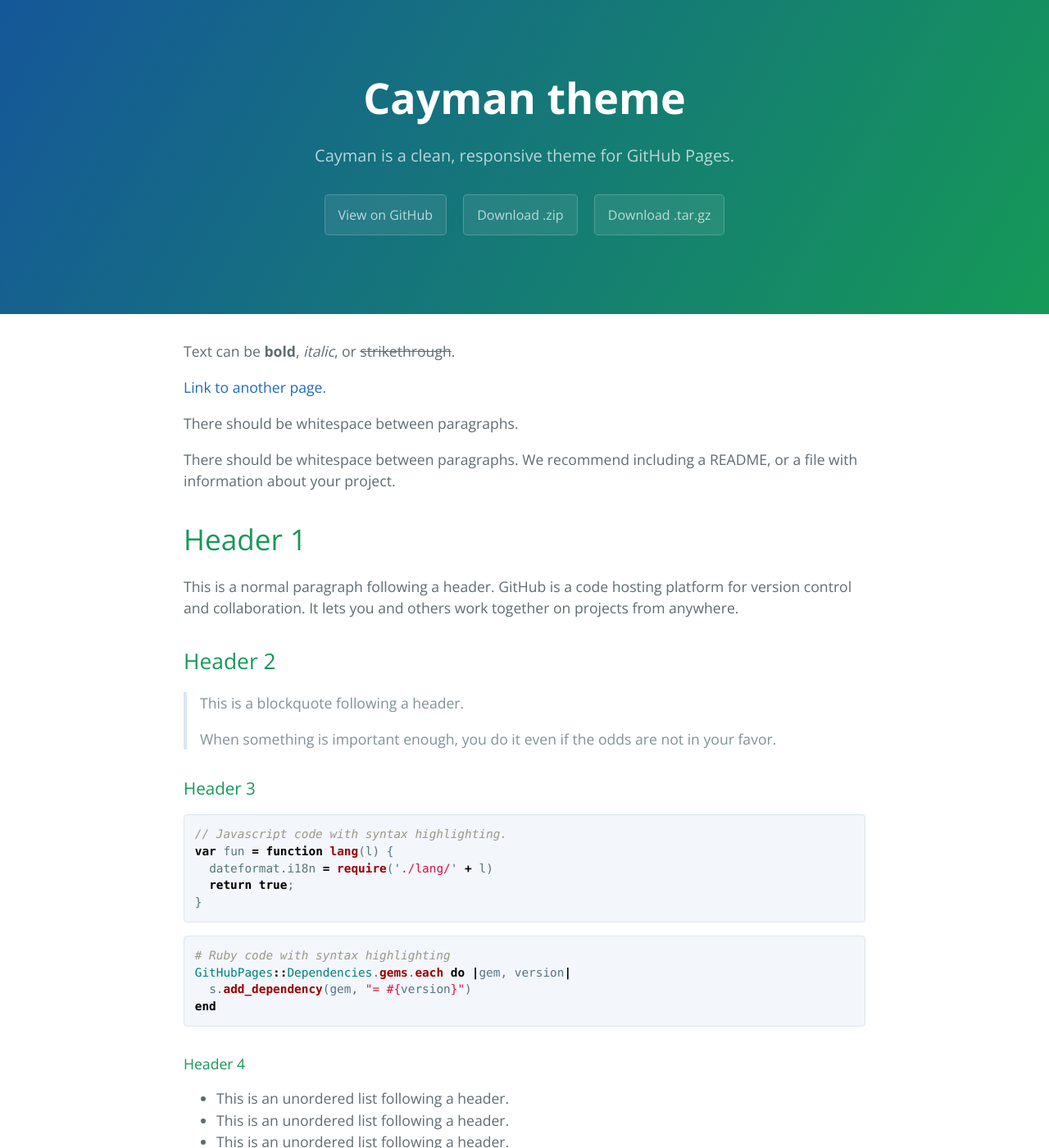
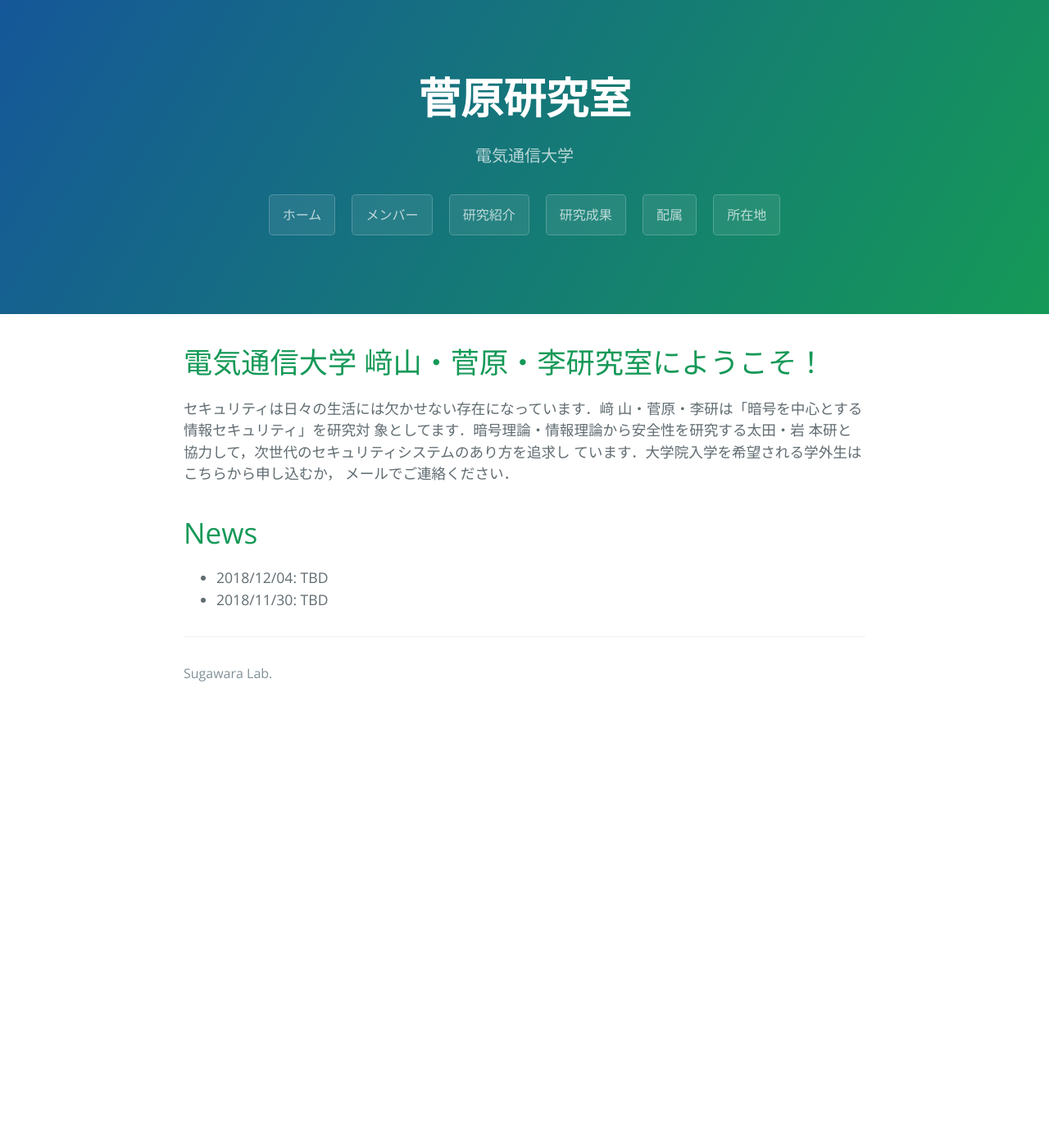
Before and after one commit to sugawara-bbbb/weblab, a Jekyll site: the page built from index.md, in a window 1280 px wide and 1400 px high. Shown: the whole window at 82% size. Built offline with Jekyll 4.4.1, drawn with Linux system fonts in a browser that asks for light colours; our own code applies the rules of GitHub Pages for plain Markdown files; some of the changed text lies outside the part shown.

Commit message:
ハリボテを作った

````diff
--- a/_layouts/default.html
+++ b/_layouts/default.html
@@ -23,14 +23,15 @@
     <a id="skip-to-content" href="#content">Skip to the content.</a>
 
     <header class="page-header" role="banner">
-      <h1 class="project-name">{{ site.title | default: site.github.repository_name }}</h1>
-      <h2 class="project-tagline">{{ site.description | default: site.github.project_tagline }}</h2>
-      {% if site.github.is_project_page %}
-        <a href="{{ site.github.repository_url }}" class="btn">View on GitHub</a>
-      {% endif %}
+		<h1 class="project-name">菅原研究室</h1>
+      <h2 class="project-tagline">電気通信大学</h2>
       {% if site.show_downloads %}
-        <a href="{{ site.github.zip_url }}" class="btn">Download .zip</a>
-        <a href="{{ site.github.tar_url }}" class="btn">Download .tar.gz</a>
+        <a href="index.html" class="btn">ホーム</a>
+        <a href="member.html" class="btn">メンバー</a>
+        <a href="project.html" class="btn">研究紹介</a>
+        <a href="research.html" class="btn">研究成果</a>
+        <a href="haizoku.html" class="btn">配属</a>
+        <a href="access.html" class="btn">所在地</a>
       {% endif %}
     </header>
 
@@ -38,10 +39,7 @@
       {{ content }}
 
       <footer class="site-footer">
-        {% if site.github.is_project_page %}
-          <span class="site-footer-owner"><a href="{{ site.github.repository_url }}">{{ site.github.repository_name }}</a> is maintained by <a href="{{ site.github.owner_url }}">{{ site.github.owner_name }}</a>.</span>
-        {% endif %}
-        <span class="site-footer-credits">This page was generated by <a href="https://pages.github.com">GitHub Pages</a>.</span>
+        <span class="site-footer-credits">Sugawara Lab.</span>
       </footer>
     </main>
   </body>
--- a/index.md
+++ b/index.md
@@ -2,122 +2,16 @@
 layout: default
 ---
 
-Text can be **bold**, _italic_, or ~~strikethrough~~.
+# 電気通信大学 﨑山・菅原・李研究室にようこそ！
 
-[Link to another page](./another-page.html).
+セキュリティは日々の生活には欠かせない存在になっています．﨑
+山・菅原・李研は「暗号を中心とする情報セキュリティ」を研究対
+象としてます．暗号理論・情報理論から安全性を研究する太田・岩
+本研と協力して，次世代のセキュリティシステムのあり方を追求し
+ています．大学院入学を希望される学外生はこちらから申し込むか，
+メールでご連絡ください．
 
-There should be whitespace between paragraphs.
+# News
 
-There should be whitespace between paragraphs. We recommend including a README, or a file with information about your project.
-
-# Header 1
-
-This is a normal paragraph following a header. GitHub is a code hosting platform for version control and collaboration. It lets you and others work together on projects from anywhere.
-
-## Header 2
-
-> This is a blockquote following a header.
->
-> When something is important enough, you do it even if the odds are not in your favor.
-
-### Header 3
-
-```js
-// Javascript code with syntax highlighting.
-var fun = function lang(l) {
-  dateformat.i18n = require('./lang/' + l)
-  return true;
-}
-```
-
-```ruby
-# Ruby code with syntax highlighting
-GitHubPages::Dependencies.gems.each do |gem, version|
-  s.add_dependency(gem, "= #{version}")
-end
-```
-
-#### Header 4
-
-*   This is an unordered list following a header.
-*   This is an unordered list following a header.
-*   This is an unordered list following a header.
-
-##### Header 5
-
-1.  This is an ordered list following a header.
-2.  This is an ordered list following a header.
-3.  This is an ordered list following a header.
-
-###### Header 6
-
-| head1        | head two          | three |
-|:-------------|:------------------|:------|
-| ok           | good swedish fish | nice  |
-| out of stock | good and plenty   | nice  |
-| ok           | good `oreos`      | hmm   |
-| ok           | good `zoute` drop | yumm  |
-
-### There's a horizontal rule below this.
-
-* * *
-
-### Here is an unordered list:
-
-*   Item foo
-*   Item bar
-*   Item baz
-*   Item zip
-
-### And an ordered list:
-
-1.  Item one
-1.  Item two
-1.  Item three
-1.  Item four
-
-### And a nested list:
-
-- level 1 item
-  - level 2 item
-  - level 2 item
-    - level 3 item
-    - level 3 item
-- level 1 item
-  - level 2 item
-  - level 2 item
-  - level 2 item
-- level 1 item
-  - level 2 item
-  - level 2 item
-- level 1 item
-
-### Small image
-
-![Octocat](https://assets-cdn.github.com/images/icons/emoji/octocat.png)
-
-### Large image
-
-![Branching](https://guides.github.com/activities/hello-world/branching.png)
-
-
-### Definition lists can be used with HTML syntax.
-
-<dl>
-<dt>Name</dt>
-<dd>Godzilla</dd>
-<dt>Born</dt>
-<dd>1952</dd>
-<dt>Birthplace</dt>
-<dd>Japan</dd>
-<dt>Color</dt>
-<dd>Green</dd>
-</dl>
-
-```
-Long, single-line code blocks should not wrap. They should horizontally scroll if they are too long. This line should be long enough to demonstrate this.
-```
-
-```
-The final element.
-```
+- 2018/12/04: TBD
+- 2018/11/30: TBD
````
Also changed, not shown: access.md (added, +8 -0 lines), haizoku.md (added, +28 -0 lines), member.md (added, +19 -0 lines), project.md (added, +21 -0 lines), research.md (added, +23 -0 lines).
